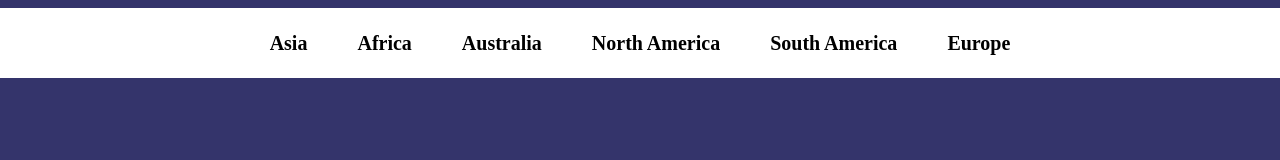
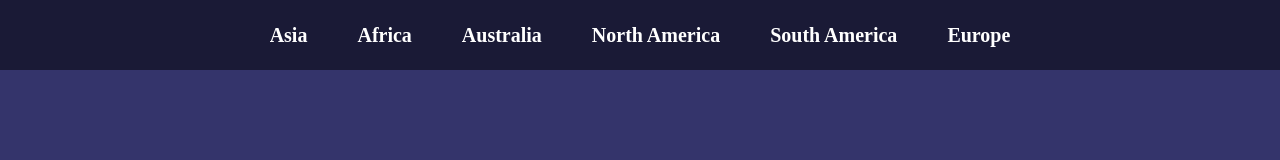
Before and after one commit to KetiKatamadze/10x---Ketevan-Katamadze-, a plain HTML site: page Session 30 (Async)/index.html in a window 1280 px wide. Both pictures are taken after a click on the item "Asia". Drawn offline with Linux system fonts and the light colour scheme; no server answers.

Commit message:
fix scroll issue

```diff
--- a/Session 30 (Async)/main.js
+++ b/Session 30 (Async)/main.js
@@ -109,23 +109,12 @@ const cardContent = (countries) => {
   });
 };
 
-async function country() {
-  try {
-    const response = await fetch("https://restcountries.com/v3.1/all");
-    const data = await response.json();
-    allData = data
-    cardContent(allData);
-  } catch (err) {
-    console.log("Error:", err);
-  }
-}
-
 country();
 
 
-function filterCards(filter){
+function filterCards(newCountries){
   cardContainer.innerHTML = ""
-  cardContent(filter)
+  cardContent(newCountries)
 }
 
 
@@ -158,11 +147,32 @@ europe.addEventListener("click", () => {
   filterCards(filtered)
 })
 
+
+async function country() {
+  try {
+    const response = await fetch("https://restcountries.com/v3.1/all");
+    const data = await response.json();
+    allData = data
+    cardContent(allData);
+  } catch (err) {
+    console.log("Error:", err);
+  }
+}
+
+country()
+
+
 // function country() {
-//   fetch("https://restcountries.com/v3.1/all")
-//     .then(response => response.json())
+//   let promise = new Promise((resolve, reject) => {
+//     fetch("https://restcountries.com/v3.1/all")
+//       .then(response => response.json())
+//       .then(data => resolve(data))
+//       .catch(err => reject(err));
+//   });
+
+//   promise
 //     .then(data => cardContent(data))
-//     .catch(err => console.log(err))
+//     .catch(error => console.error("Error:", error));
 // }
 
 // country()
--- a/Session 30 (Async)/style.css
+++ b/Session 30 (Async)/style.css
@@ -12,14 +12,9 @@ header{
     display: flex;
     justify-content: center;
     align-items: center;
-    /* overflow: hidden; */
-    background-color: white;
-    position: absolute;
-    top: 1%;
-    z-index: 999;
+    background-color: rgb(26, 26, 54);
 }
 header nav ul {
-    width: 900px;
     height: 70px;
     display: flex;
     gap: 50px;
@@ -27,9 +22,9 @@ header nav ul {
     overflow: hidden;
     font-size: 20px;
     font-weight: bold;
-    /* background-color: red; */
     justify-content: center;
     align-items: center;
+    color: white;
 
 }
 header nav ul li{
@@ -38,17 +33,13 @@ header nav ul li{
 }
 
 header nav ul li:hover{
-    transform: scale(1.2);
-    background-color: #f6f6f6;
+    background-color: rgb(51, 51, 105);
     padding: 10px;
     border-radius: 20px;
     cursor: pointer;
 }
 #cards-container{
-    /* background-color: rgb(52, 52, 107); */
-    width: 100vw;
-    height: 100vh;
-    overflow-x: hidden;
+    width: 100%;
     display: flex;
     gap: 50px;
     flex-wrap: wrap;
@@ -101,7 +92,6 @@ header nav ul li:hover{
     font-size: 18px;
     position: absolute;
     top: 50%;
-    /* transform: translateX(50%); */
     left: 30%;
     filter: none;
     border: 2px solid gray;
```
